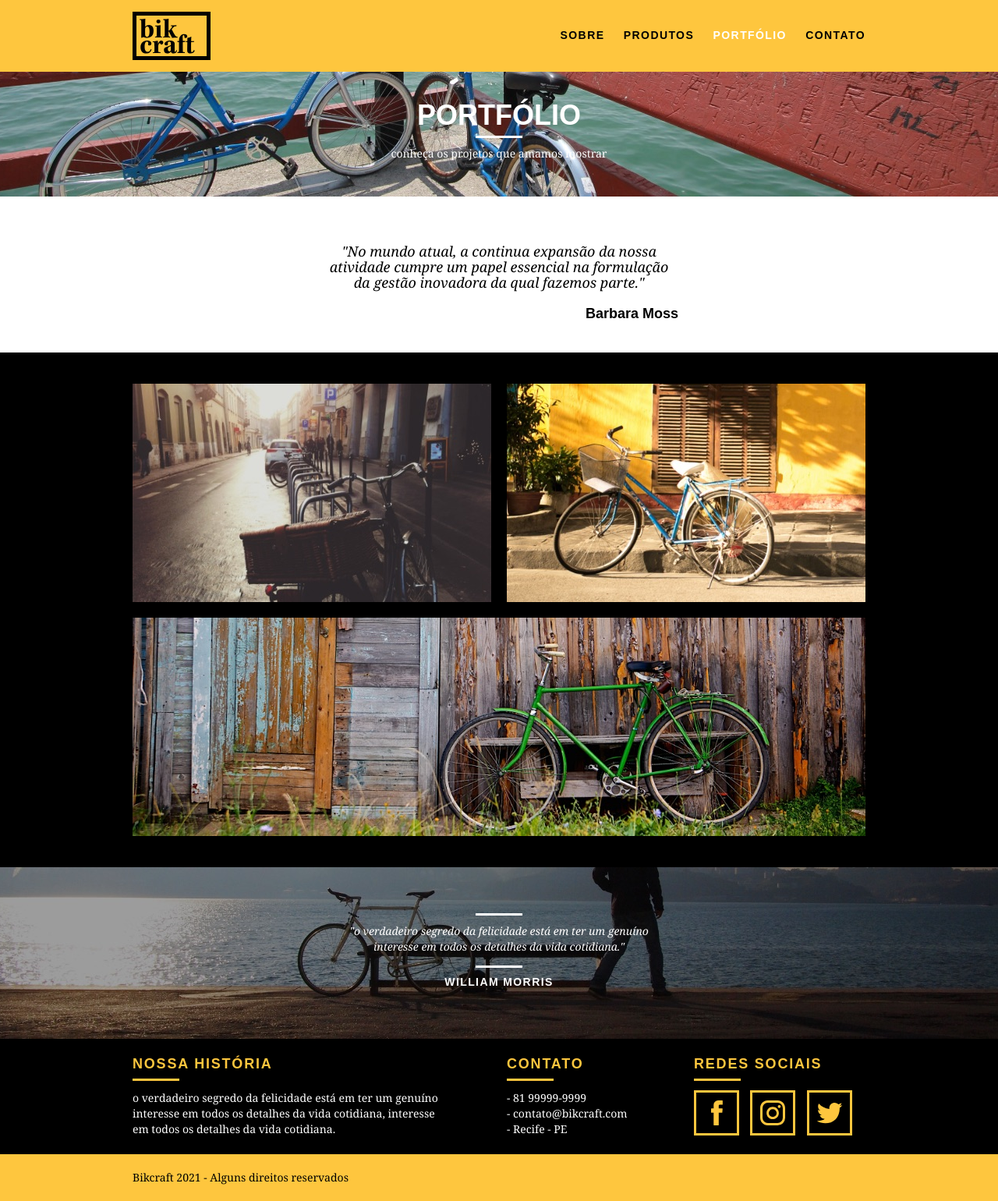
After one commit to hnrqblck/Bikcraft, a PHP site: page /portfolio.html in a window 1280 px wide. The commit adds this page. Shown: the whole page at 78% size. Run offline with PHP 8.4, Linux system fonts and the light colour scheme.

Commit message:
Portfolio page HTML + CSS

```diff
--- /dev/null
+++ b/css/portfolio.css
@@ -0,0 +1,26 @@
+.interna_portfolio {
+    background: url("../img/bg-portfolio.jpg") no-repeat center;
+    background-size: cover;
+}
+
+.quote_clientes {
+    padding: 60px 0;
+    max-width: 460px;
+    margin: 0 auto;
+}
+
+.quote_clientes p {
+    text-align: center;
+    font-family: Georgia, 'Times New Roman', Times, serif;
+    font-size: 18px;
+    font-style: italic;
+    margin-bottom: 20px;
+}
+
+.quote_clientes cite {
+    font-size: 18px;
+    font-weight: bold;
+    text-align: right;
+    float: right;
+    font-style: normal;
+}
--- a/css/produtos.css
+++ b/css/produtos.css
@@ -1,4 +1,3 @@
-/* -------------------- 8:36 */
 
 .interna_produto {
     background: url("../img/bg-produtos.jpg") no-repeat center;
--- /dev/null
+++ b/portfolio.html
@@ -0,0 +1,112 @@
+<!DOCTYPE html>
+<html lang="pt-br">
+<head>
+    <meta charset="UTF-8">
+    <meta http-equiv="X-UA-Compatible" content="IE=edge">
+    <meta name="viewport" content="width=device-width, initial-scale=1.0">
+    <link rel="stylesheet" href="css/normalize.css">
+    <link rel="stylesheet" href="css/reset.css">
+    <link rel="stylesheet" href="css/grid.css">
+    <link rel="stylesheet" href="css/style.css">
+    <link rel="stylesheet" href="css/portfolio.css">
+    <title>Bikcraft - Portfólio</title>
+</head>
+
+<body>
+    <header class="header">
+        <div class="container">
+            <a class="grid-4" href="index.html">
+                <img src="img/bikcraft.svg" alt="Bikcraft">
+            </a>
+            <nav class=" grid-12 header_menu">
+                <ul>
+                    <li>
+                        <a href="sobre.html">Sobre</a>
+                    </li>
+                    <li>
+                        <a href="produtos.html">Produtos</a>
+                    </li>
+                    <li>
+                        <a href="portfolio.html" class="menu-ativo">Portfólio</a>
+                    </li>
+                    <li>
+                        <a href="contato.html">Contato</a>
+                    </li>
+                </ul>
+            </nav>
+        </div>
+    </header>
+
+    <section class="introducao-interna interna_portfolio">
+        <div class="container">
+            <h1>Portfólio</h1>
+            <p>conheça os projetos que amamos mostrar</p>
+        </div>
+    </section>
+
+    <section class="container">
+        <blockquote class="quote_clientes">
+            <p>"No mundo atual, a continua expansão da nossa atividade cumpre um papel essencial na formulação da gestão inovadora  da qual fazemos parte."</p>
+            <cite>Barbara Moss</cite>
+        </blockquote>
+    </section>
+
+    <section class="portfolio">
+        <div class="container">
+            <ul class="portfolio_lista">
+                <li class="grid-8"><img src="img/portfolio/retro.jpg" alt="Bicicleta retrô"></li>
+                <li class="grid-8"><img src="img/portfolio/passeio.jpg" alt="Bicicleta passeio"></li>
+                <li class="grid-16"><img src="img/portfolio/esporte.jpg" alt="Bicicleta esporte"></li>
+            </ul>
+        </div>
+    </section>
+
+    <section class="quebra">
+        <blockquote class="quote-externo container">
+            <p>"o verdadeiro segredo da felicidade está em ter um genuíno interesse em todos os detalhes da vida cotidiana."</p>
+            <cite>WILLIAM MORRIS</cite>
+        </blockquote>
+    </section>
+
+    <footer>
+        <div class="footer">
+            <div class="container">
+                <div class="grid-8 footer_historia">
+                    <h3>Nossa História</h3>
+                    <p>o verdadeiro segredo da felicidade está em ter um genuíno interesse em todos os detalhes da vida cotidiana, interesse em todos os detalhes da vida cotidiana.</p>
+                </div>
+
+                <div class="grid-4 footer_contato">
+                    <h3>Contato</h3>
+                    <ul>
+                        <li>- 81 99999-9999</li>
+                        <li>- contato@bikcraft.com</li>
+                        <li>- Recife - PE</li>
+                    </ul>
+                </div>
+
+                <div class="grid-4 footer_redes">
+                    <h3>Redes Sociais</h3>
+                    <ul>
+                        <li>
+                            <a href="http://facebook.com" target="_blank"><img src="img/redes-sociais/facebook.svg" alt=""></a>
+                        </li>
+                        <li>
+                            <a href="http://instagram.com" target="_blank"><img src="img/redes-sociais/instagram.svg" alt=""></a>
+                        </li>
+                        <li>
+                            <a href="http://twitter.com" target="_blank"><img src="img/redes-sociais/twitter.svg" alt=""></a>
+                        </li>
+
+                    </ul>
+                </div>
+            </div>
+        </div>
+        <div class="copy">
+            <div class="container">
+                <p class="grid-16">Bikcraft 2021 - Alguns direitos reservados</p>
+            </div>
+        </div>
+    </footer>
+</body>
+</html>
```
